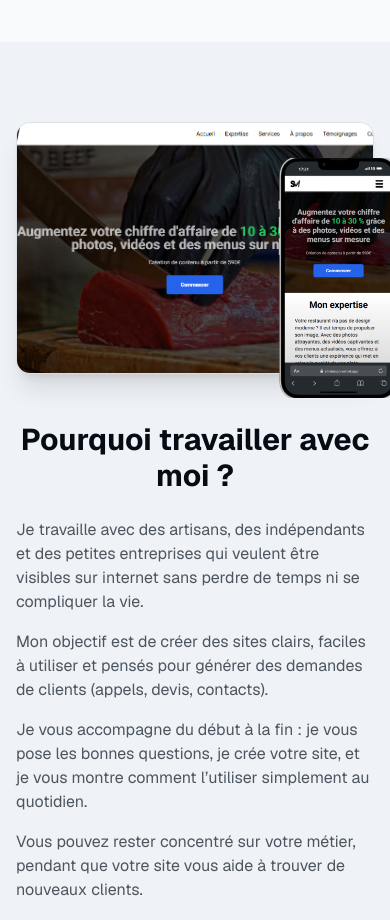
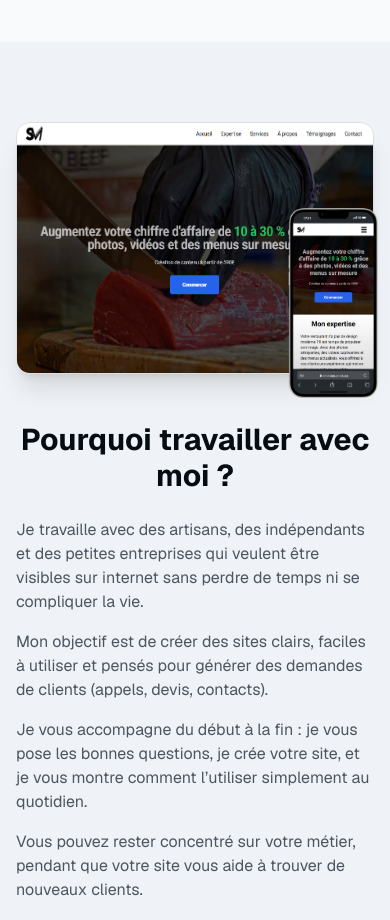
Before and after one commit to Yacine-Di/ydweb-landing-page, a Next.js app: page / in a window 390 px wide. Shown: the part 4620-5540 px from the top of the page. Built offline with nearby package versions, Linux system fonts and the light colour scheme.

Commit message:
modification image mobile

```diff
--- a/components/about.tsx
+++ b/components/about.tsx
@@ -53,18 +53,18 @@ export function About() {
                 <Image
                   src="/site-desktop.png"
                   alt="Aperçu du site sur ordinateur"
-                  className="w-full max-w-[400px] h-[250px] object-cover"
+                  className="w-full max-w-[400px] h-[250px] object-fit"
                   width={400}
                   height={250}
                 />
               </div>
 
               {/* Mobile mockup */}
-              <div className="absolute -bottom-6 -right-6 overflow-hidden rounded-lg">
+              <div className="absolute -bottom-6 -right-1 sm:-right-6 overflow-hidden rounded-lg">
                 <Image
                   src="/site-mobile.png"
                   alt="Aperçu du site sur mobile"
-                  className="w-[120px] h-[240px] object-cover"
+                  className="w-[90px] sm:w-[120px] h-[190px] sm:h-[240px] object-fit"
                   width={120}
                   height={240}
                 />
```
